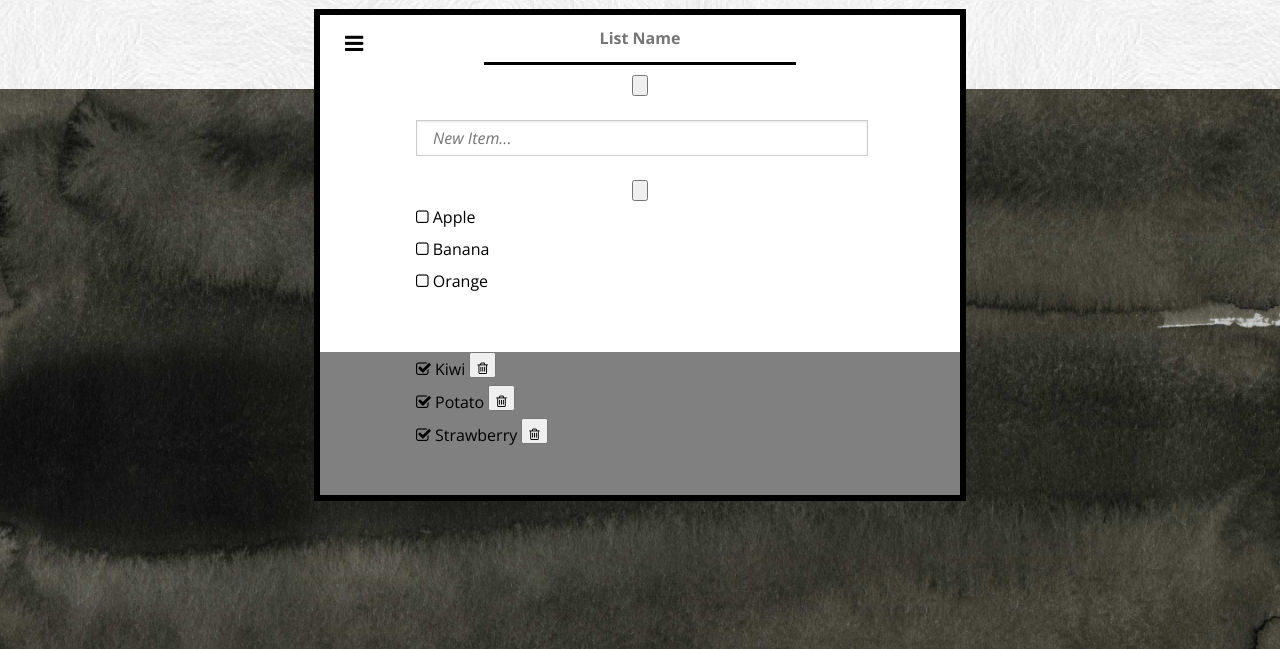
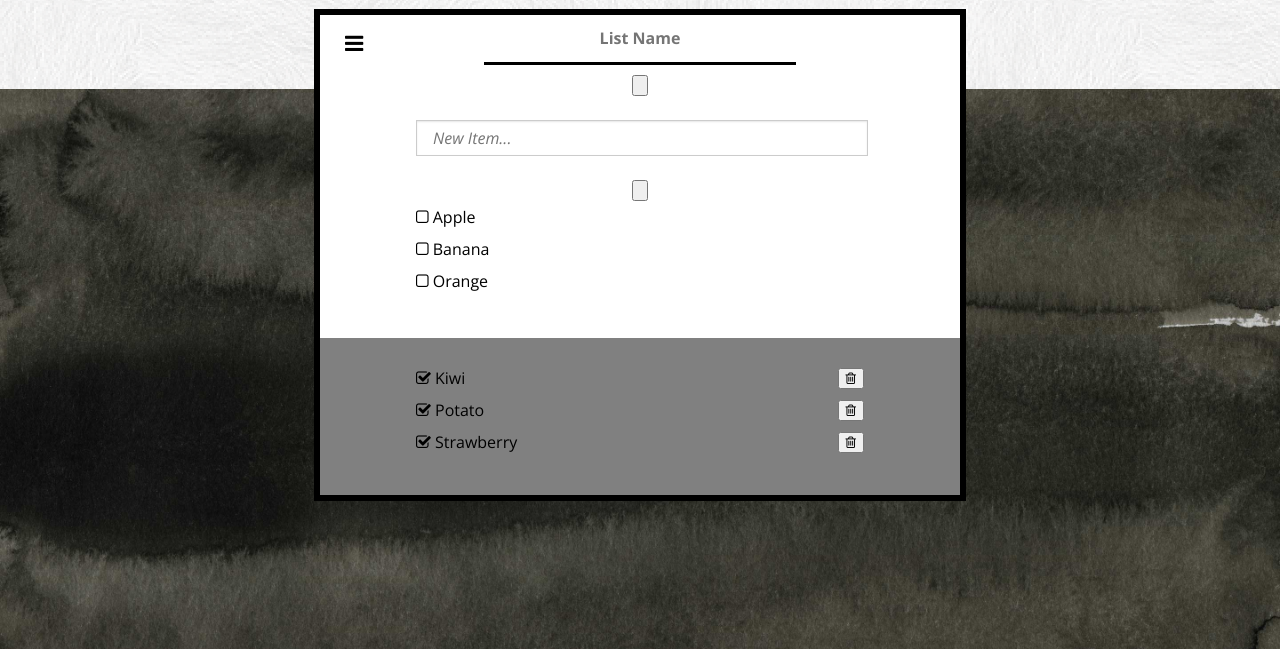
Before and after one commit to catherine-headen/elephant, a plain HTML site: page index.html in a window 1280 px wide. Shown: the part 151-800 px from the top of the page. Drawn offline with nearby package versions, Linux system fonts and the light colour scheme.

Commit message:
Cleaning up styles

```diff
--- a/css/style.css
+++ b/css/style.css
@@ -136,22 +136,35 @@ margin-bottom: 5px;*/
 position: relative;
 }
 
-.completed.list-items{
+.completed{
 	width: 100%;
+	min-height: 10em;
 	background-color: gray;
+		clear: both;
+
+
+		margin:0 auto;
+		margin-top:.6em;
 
 
 
 }
 
-.completed.list-items ul{
+.completed ul{
+	line-height: 2em;
 	width: 28em;
-	margin: 1.5em auto;
+	margin: 0 auto;
+	padding-top: 1.5em;
 }
 
-.fa-trash-o{
+.completed ul li{
+	text-align: left;
+}
+
+.removeItem{
 float: right;
 margin-top: .5em;
+
 }
 
 
--- a/index.html
+++ b/index.html
@@ -38,7 +38,7 @@
                </ul>
             </div>
             <!--close "list-items"-->
-            <div class="completed list-items">
+            <div class="completed">
                <ul>
                   <li>
                      <i class="fa fa-check-square-o"></i>
```
